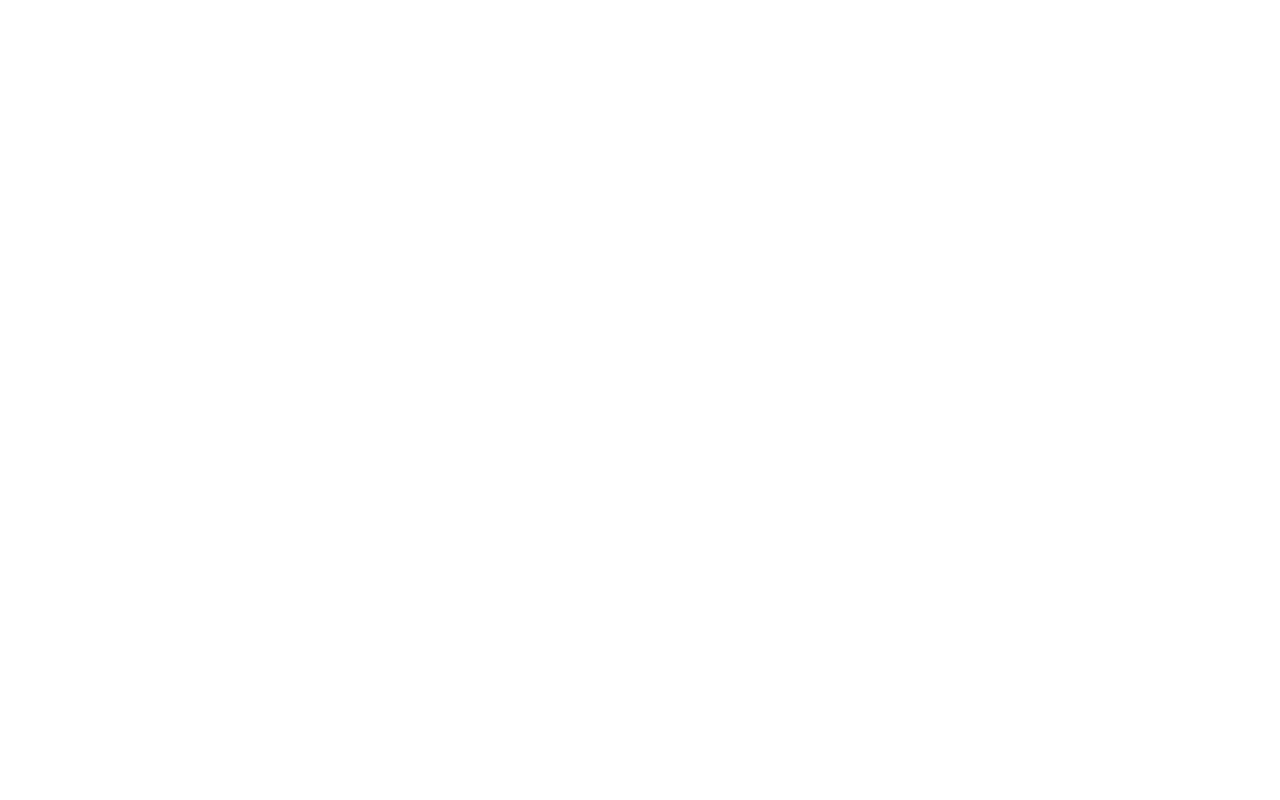
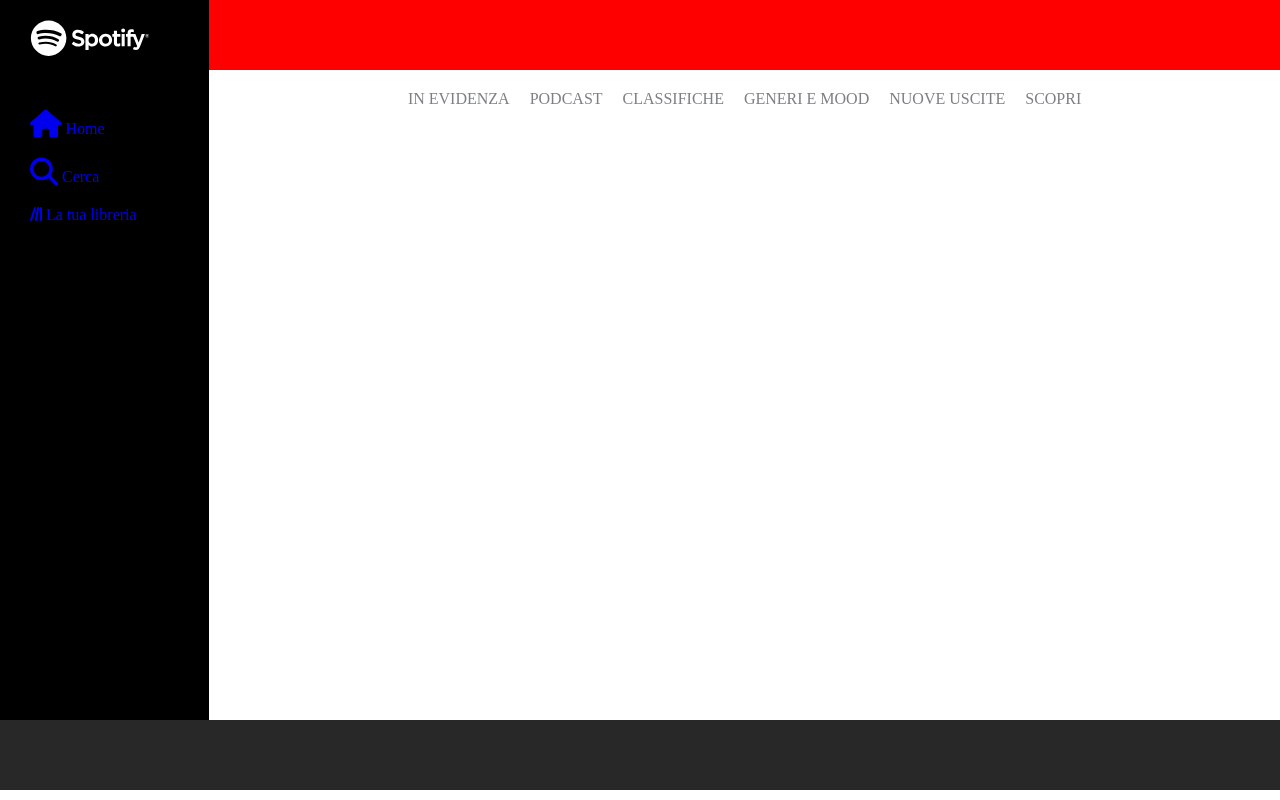
Before and after one commit to nvaccina/html-css-spotifyweb, a plain HTML site: page index.html in a window 1280 px wide. Drawn offline with Linux system fonts and the light colour scheme.

Commit message:
main container e call menu

```diff
--- a/css/style.css
+++ b/css/style.css
@@ -1,5 +1,97 @@
+/*GENERAL*/
 *{
   margin: 0;
   padding: 0;
   box-sizing: border-box;
 }
+.d-flex{
+  display: flex;
+}
+
+/*MAIN CONTAINER*/
+.main-container{
+  width: 100%;
+  max-width: 1400px;
+  margin: 0 auto;
+
+  height: 90vh;
+}
+.container{
+  width: 100%;
+}
+
+.col-menu{
+  width: 250px;
+  height: 100%;
+  color: white;
+  background-color: black;
+}
+.logo-big{
+  width: 150px;
+  padding: 20px 0;
+  padding-left: 30px;
+}
+.logo-small{
+  width: 30px;
+  display: none;
+}
+.icon-sx{
+  padding: 0 30px;
+}
+.icon-sx ul li{
+  list-style: none;
+  padding: 10px 0;
+}
+.icon-sx ul li a{
+  text-decoration: none;
+
+}
+.icon-big{
+  font-size: 28px;
+}
+.upgrade{
+  position: fixed;
+  height: 70px;
+  width: 100%;
+  background-color: red;
+}
+.musica{
+  padding-top: 90px;
+}
+.generi ul{
+  justify-content: center;
+}
+.generi ul li{
+  list-style: none;
+  padding: 0 10px;
+}
+.generi ul li a {
+  text-decoration: none;
+  color: #7D7F84;
+}
+
+
+
+
+/*MENU BOTTOM*/
+.menu-bottom{
+  justify-content: space-between;
+  align-items: center;
+  flex-shrink: 0;
+  height: 70px;
+  background-color: #282828;
+  padding: 0 10px;
+}
+
+/*RESPONSIVE*/
+@media all and (max-width:600px){
+  .logo-big{
+    display: none;
+  }
+  .logo-small{
+    display: block;
+  }
+  .icon-sx .testo{
+    display: none;
+  }
+}
--- a/index.html
+++ b/index.html
@@ -11,5 +11,83 @@
 </head>
 <body>
 
+  <main>
+
+    <div class="main-container d-flex">
+      <div class="col-menu">
+        <div class="logo-big">
+          <img src="img/logo.svg" alt="Logo Spotify">
+        </div>
+
+        <nav class="icon-sx">
+          <ul>
+            <li>
+              <a href="#">
+                <img class="logo-small" src="img/logo-small.svg" alt="Logo small">
+              </a>
+            </li>
+            <li>
+              <a href="#">
+                <i class="fa-solid fa-house icon-big"></i>
+                <span class="testo">Home</span>
+              </a>
+            </li>
+            <li>
+              <a href="#">
+                <i class="fa-solid fa-magnifying-glass icon-big"></i>
+                <span class="testo">Cerca</span>
+              </a>
+            </li>
+            <li>
+              <a href="#">
+                <i class="fa-solid fa-lines-leaning"></i>
+                <span class="testo"> La tua libreria</span>
+              </a>
+            </li>
+          </ul>
+        </nav>
+
+        <nav class="playlist">
+          <ul>
+            <li><a href="#"></a></li>
+          </ul>
+
+        </nav>
+
+      </div>
+      <div class="container">
+        <div class="upgrade"></div>
+        <div class="musica">
+          <nav class="generi">
+            <ul class="d-flex">
+              <li><a href="#">IN EVIDENZA</a></li>
+              <li><a href="#">PODCAST</a></li>
+              <li><a href="#">CLASSIFICHE</a></li>
+              <li><a href="#">GENERI E MOOD</a></li>
+              <li><a href="#">NUOVE USCITE</a></li>
+              <li><a href="#">SCOPRI</a></li>
+            </ul>
+          </nav>
+          <div class="row">
+            <div class="col"></div>
+            <div class="col"></div>
+            <div class="col"></div>
+            <div class="col"></div>
+            <div class="col"></div>
+            <div class="col"></div>
+          </div>
+        </div>
+
+      </div>
+
+    </div>
+
+    <div class="menu-bottom">
+
+    </div>
+
+  </main>
+
+
 </body>
 </html>
```
